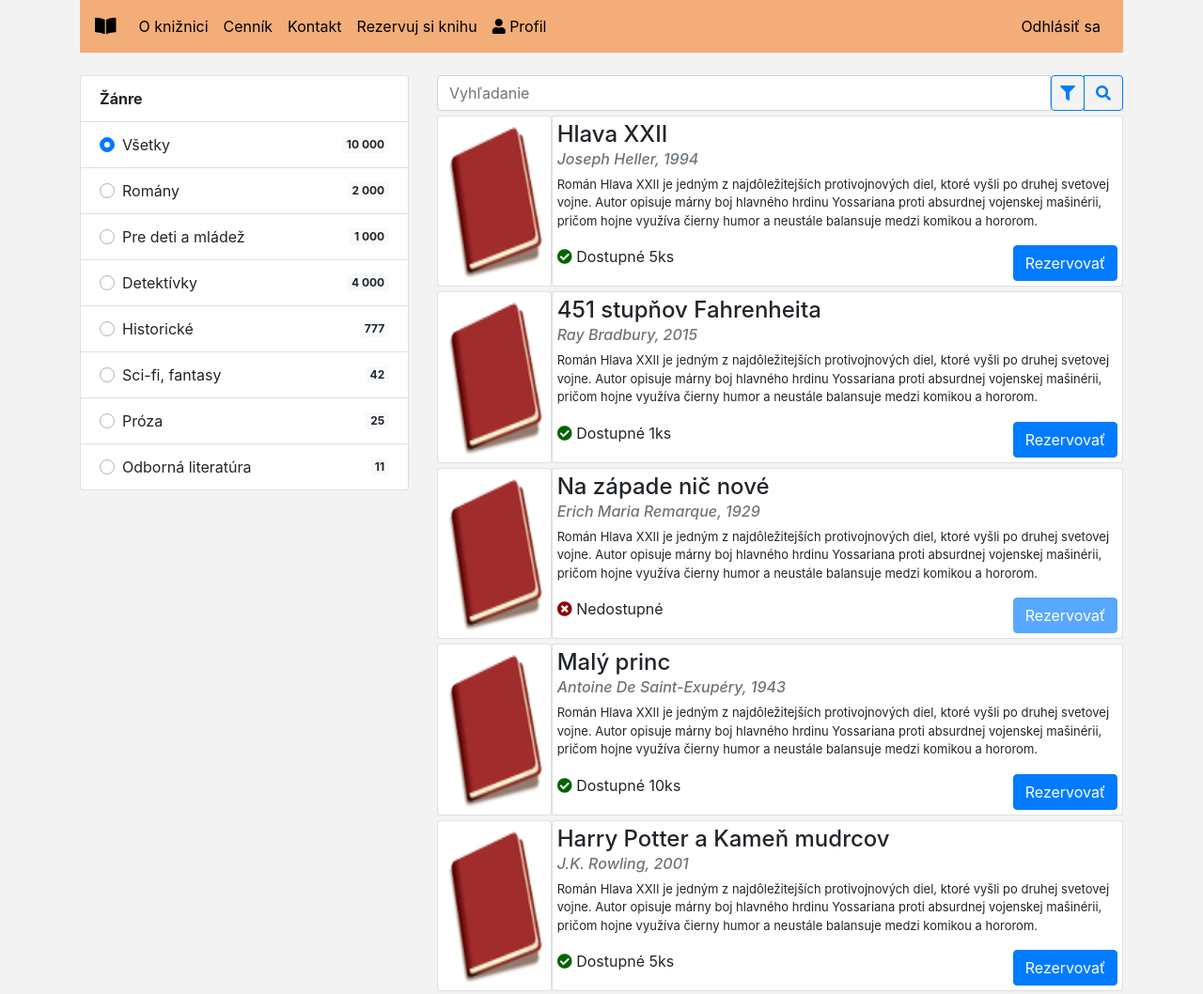
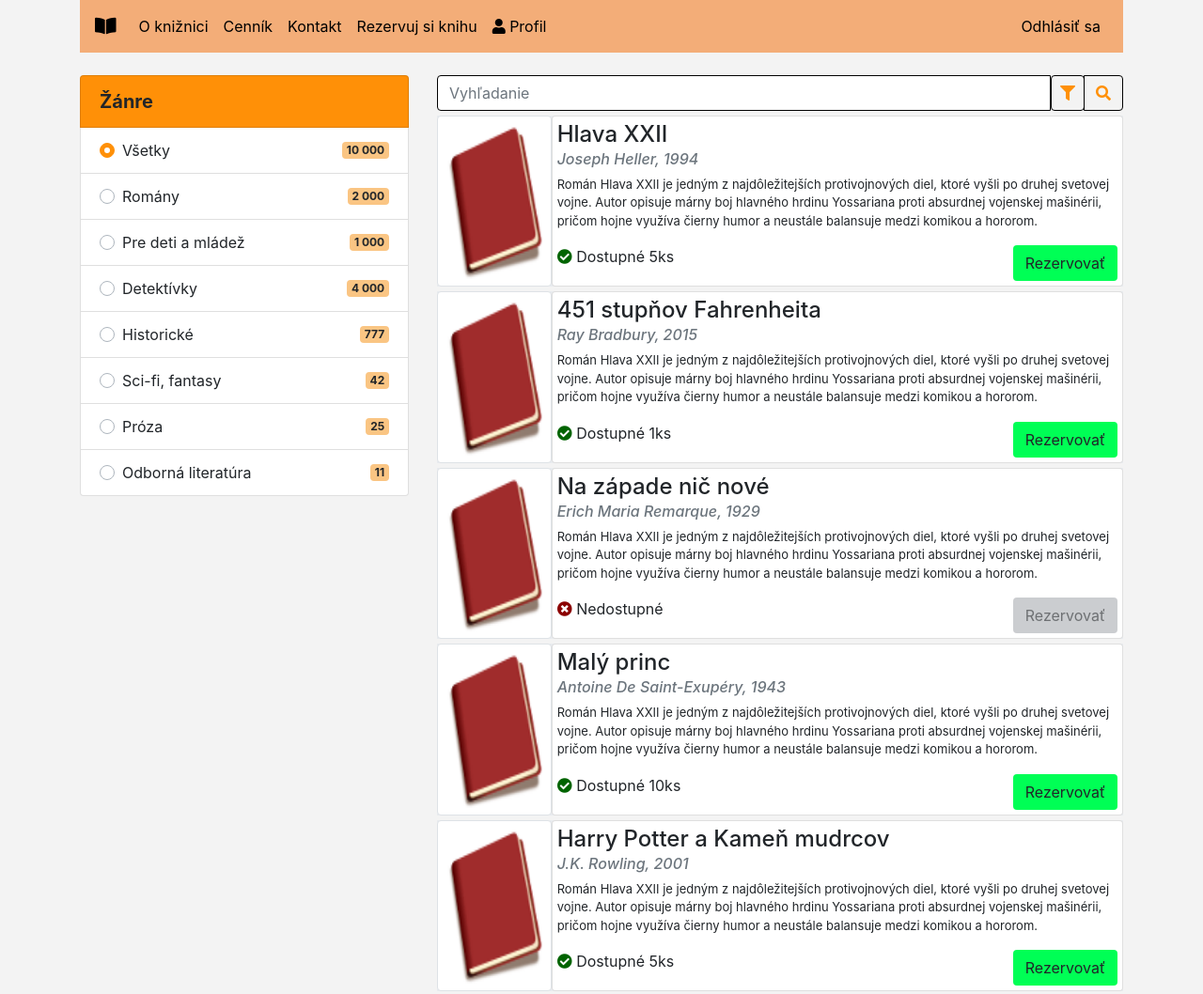
Before and after one commit to michalkovacik2/semestralna-praca-VAII, a plain HTML site: page reserve_page.html in a window 1280 px wide. Shown: the top 1058 px of the page at 94% size. Drawn offline with nearby package versions, Linux system fonts and the light colour scheme.

Commit message:
Stylovanie rezervovania

```diff
--- a/css/reserve_page.css
+++ b/css/reserve_page.css
@@ -27,3 +27,52 @@
 .nedostupneIcon {
     color: darkred;
 }
+
+.categoryTitle {
+    background-color: #ff9007;
+    font-size: 20px;
+}
+
+.orangeBadge {
+    background-color: #fac583;
+}
+
+.orangeFont {
+    color: #ff9007;
+}
+
+.outlineButton {
+    border: 1px solid black;
+}
+
+.outlineButton:hover {
+    box-shadow: 0 0 5px orange;
+}
+
+.outlineButton:focus {
+    box-shadow: 0 0 5px orange;
+}
+
+.dropDownItem:hover {
+    background-color: #ff9007;
+}
+
+.buttonAvailable {
+    background-color: #00ff55;
+}
+
+.buttonAvailable:focus {
+    box-shadow:0 0 5px green;
+}
+
+.buttonUnavailable {
+    background-color: #b0b3b7;
+}
+
+/* Checked state */
+.custom-control-input:checked ~ .custom-control-label::before {
+    color: #fff;
+    border-color: #ff9007;
+    background-color: #ff9007;
+    box-shadow: none;
+}
--- a/reserve_page.html
+++ b/reserve_page.html
@@ -42,65 +42,64 @@
             <div class="col-md-4 col-sm-12 mt-4">
 
                 <ul class="list-group">
-                    <li class="list-group-item d-flex justify-content-between align-items-center">
+                    <li class="list-group-item d-flex justify-content-between align-items-center categoryTitle">
                         <strong>Žánre</strong>
                     </li>
-
                     <li class="list-group-item d-flex justify-content-between align-items-center">
                         <div class="custom-control custom-radio">
                             <input type="radio" class="custom-control-input" id="radioVsetky" name="category" checked>
                             <label class="custom-control-label" for="radioVsetky">Všetky</label>
                         </div>
-                        <span class="badge badge-light">10 000</span>
+                        <span class="badge orangeBadge">10 000</span>
                     </li>
                     <li class="list-group-item d-flex justify-content-between align-items-center">
                         <div class="custom-control custom-radio">
                             <input type="radio" class="custom-control-input" id="radioRomany" name="category">
                             <label class="custom-control-label" for="radioRomany">Romány</label>
                         </div>
-                        <span class="badge badge-light">2 000</span>
+                        <span class="badge orangeBadge">2 000</span>
                     </li>
                     <li class="list-group-item d-flex justify-content-between align-items-center">
                         <div class="custom-control custom-radio">
                             <input type="radio" class="custom-control-input" id="radioMladez" name="category">
                             <label class="custom-control-label" for="radioMladez">Pre deti a mládež</label>
                         </div>
-                        <span class="badge badge-light">1 000</span>
+                        <span class="badge orangeBadge">1 000</span>
                     </li>
                     <li class="list-group-item d-flex justify-content-between align-items-center">
                         <div class="custom-control custom-radio">
                             <input type="radio" class="custom-control-input" id="radioDetektivky" name="category">
                             <label class="custom-control-label" for="radioDetektivky">Detektívky</label>
                         </div>
-                        <span class="badge badge-light">4 000</span>
+                        <span class="badge orangeBadge">4 000</span>
                     </li>
                     <li class="list-group-item d-flex justify-content-between align-items-center">
                         <div class="custom-control custom-radio">
                             <input type="radio" class="custom-control-input" id="radioHistoricke" name="category">
                             <label class="custom-control-label" for="radioHistoricke">Historické</label>
                         </div>
-                        <span class="badge badge-light">777</span>
+                        <span class="badge orangeBadge">777</span>
                     </li>
                     <li class="list-group-item d-flex justify-content-between align-items-center">
                         <div class="custom-control custom-radio">
                             <input type="radio" class="custom-control-input" id="radioFantasy" name="category">
                             <label class="custom-control-label" for="radioFantasy">Sci-fi, fantasy</label>
                         </div>
-                        <span class="badge badge-light">42</span>
+                        <span class="badge orangeBadge">42</span>
                     </li>
                     <li class="list-group-item d-flex justify-content-between align-items-center">
                         <div class="custom-control custom-radio">
                             <input type="radio" class="custom-control-input" id="radioProza" name="category">
                             <label class="custom-control-label" for="radioProza">Próza</label>
                         </div>
-                        <span class="badge badge-light">25</span>
+                        <span class="badge orangeBadge">25</span>
                     </li>
                     <li class="list-group-item d-flex justify-content-between align-items-center">
                         <div class="custom-control custom-radio">
                             <input type="radio" class="custom-control-input" id="radioOdborna" name="category">
                             <label class="custom-control-label" for="radioOdborna">Odborná literatúra</label>
                         </div>
-                        <span class="badge badge-light">11</span>
+                        <span class="badge orangeBadge">11</span>
                     </li>
                 </ul>
 
@@ -109,18 +108,18 @@
             <!-- prava strana -->
             <div class="col-md-8 col-sm-12 mt-4">
                 <div class="input-group">
-                    <input type="text" class="form-control" placeholder="Vyhľadanie" aria-label="Vyhľadanie" aria-describedby="searchButton">
-                    <button type="button" class="btn btn-outline-primary dropdown-toggle-split" data-toggle="dropdown"
+                    <input type="text" class="form-control outlineButton" placeholder="Vyhľadanie" aria-label="Vyhľadanie" aria-describedby="searchButton">
+                    <button type="button" class="btn orangeFont outlineButton dropdown-toggle-split" data-toggle="dropdown"
                             aria-haspopup="true" aria-expanded="false">
                         <i class="fas fa-filter"></i>
                     </button>
                     <div class="dropdown-menu">
-                        <a class="dropdown-item" href="#">Názov knihy</a>
-                        <a class="dropdown-item" href="#">Autor</a>
-                        <a class="dropdown-item" href="#">Rok vydania</a>
+                        <a class="dropdown-item dropDownItem" href="#">Názov knihy</a>
+                        <a class="dropdown-item dropDownItem" href="#">Autor</a>
+                        <a class="dropdown-item dropDownItem" href="#">Rok vydania</a>
                     </div>
                     <div class="input-group-append">
-                        <button class="btn btn-outline-primary" type="button" id="searchButton"><i class="fas fa-search"></i></button>
+                        <button class="btn orangeFont outlineButton" type="button" id="searchButton"><i class="fas fa-search"></i></button>
                     </div>
                 </div>
                 <!-- Koniec search baru -->
@@ -146,7 +145,7 @@
                                         </p>
                                         <span>
                                             <i class="fas fa-check-circle dostupneIcon"></i> Dostupné 5ks
-                                            <a href="#" class="btn btn-primary float-right">Rezervovať</a>
+                                            <a href="#" class="btn buttonAvailable float-right">Rezervovať</a>
                                         </span>
                                     </div>
                                 </div>
@@ -178,7 +177,7 @@
                                         </p>
                                         <span>
                                             <i class="fas fa-check-circle dostupneIcon"></i> Dostupné 1ks
-                                            <a href="#" class="btn btn-primary float-right">Rezervovať</a>
+                                            <a href="#" class="btn buttonAvailable float-right">Rezervovať</a>
                                         </span>
                                     </div>
                                 </div>
@@ -208,7 +207,7 @@
                                         </p>
                                         <span>
                                             <i class="fas fa-times-circle nedostupneIcon"></i> Nedostupné
-                                            <a href="#" class="btn btn-primary float-right disabled" >Rezervovať</a>
+                                            <a href="#" class="btn buttonUnavailable float-right disabled" >Rezervovať</a>
                                         </span>
                                     </div>
                                 </div>
@@ -238,7 +237,7 @@
                                         </p>
                                         <span>
                                             <i class="fas fa-check-circle dostupneIcon"></i> Dostupné 10ks
-                                            <a href="#" class="btn btn-primary float-right">Rezervovať</a>
+                                            <a href="#" class="btn buttonAvailable float-right">Rezervovať</a>
                                         </span>
                                     </div>
                                 </div>
@@ -268,7 +267,7 @@
                                         </p>
                                         <span>
                                             <i class="fas fa-check-circle dostupneIcon"></i> Dostupné 5ks
-                                            <a href="#" class="btn btn-primary float-right">Rezervovať</a>
+                                            <a href="#" class="btn buttonAvailable float-right">Rezervovať</a>
                                         </span>
                                     </div>
                                 </div>
```
